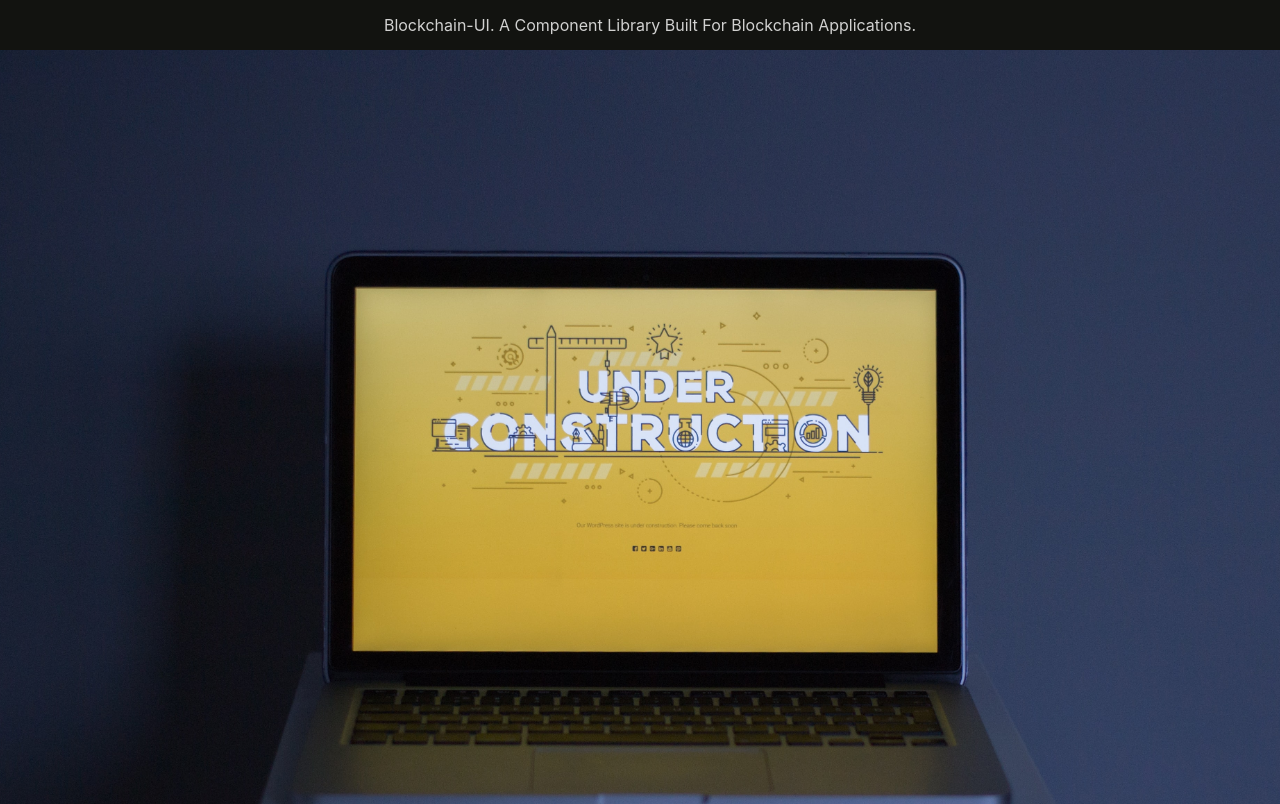
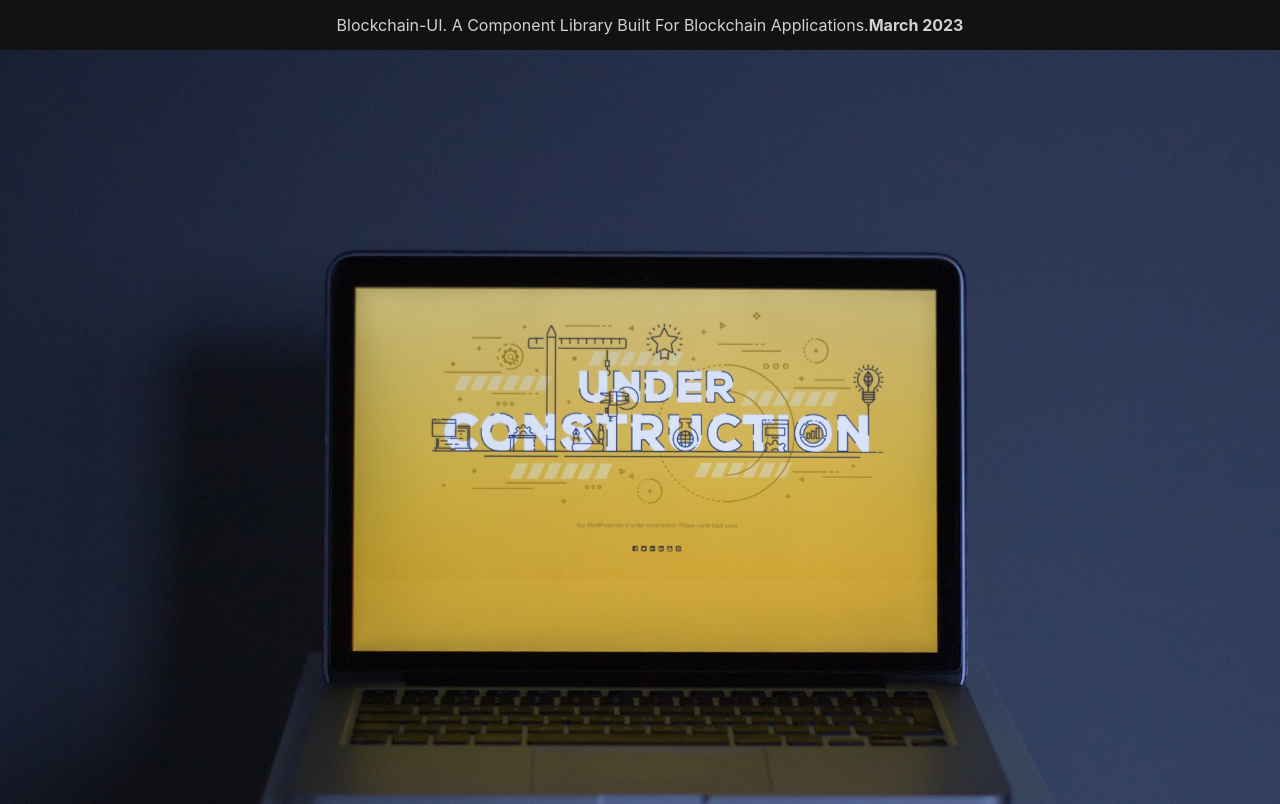
Before and after one commit to Blockchain-UI-Org/App, a React (Create React App) app: page / in a window 1280 px wide. Shown: the top 804 px of the page. Built offline with nearby package versions, Linux system fonts and the light colour scheme; a web font is replaced by a local one.

Commit message:
add release date

```diff
--- a/src/component/menu/index.tsx
+++ b/src/component/menu/index.tsx
@@ -6,6 +6,7 @@ const Menu = () => {
     <Wrapper>
       {" "}
       Blockchain-UI. A Component Library Built For Blockchain Applications.
+      <div style={{ fontWeight: "bold" }}> March 2023</div>
     </Wrapper>
   );
 };
```
